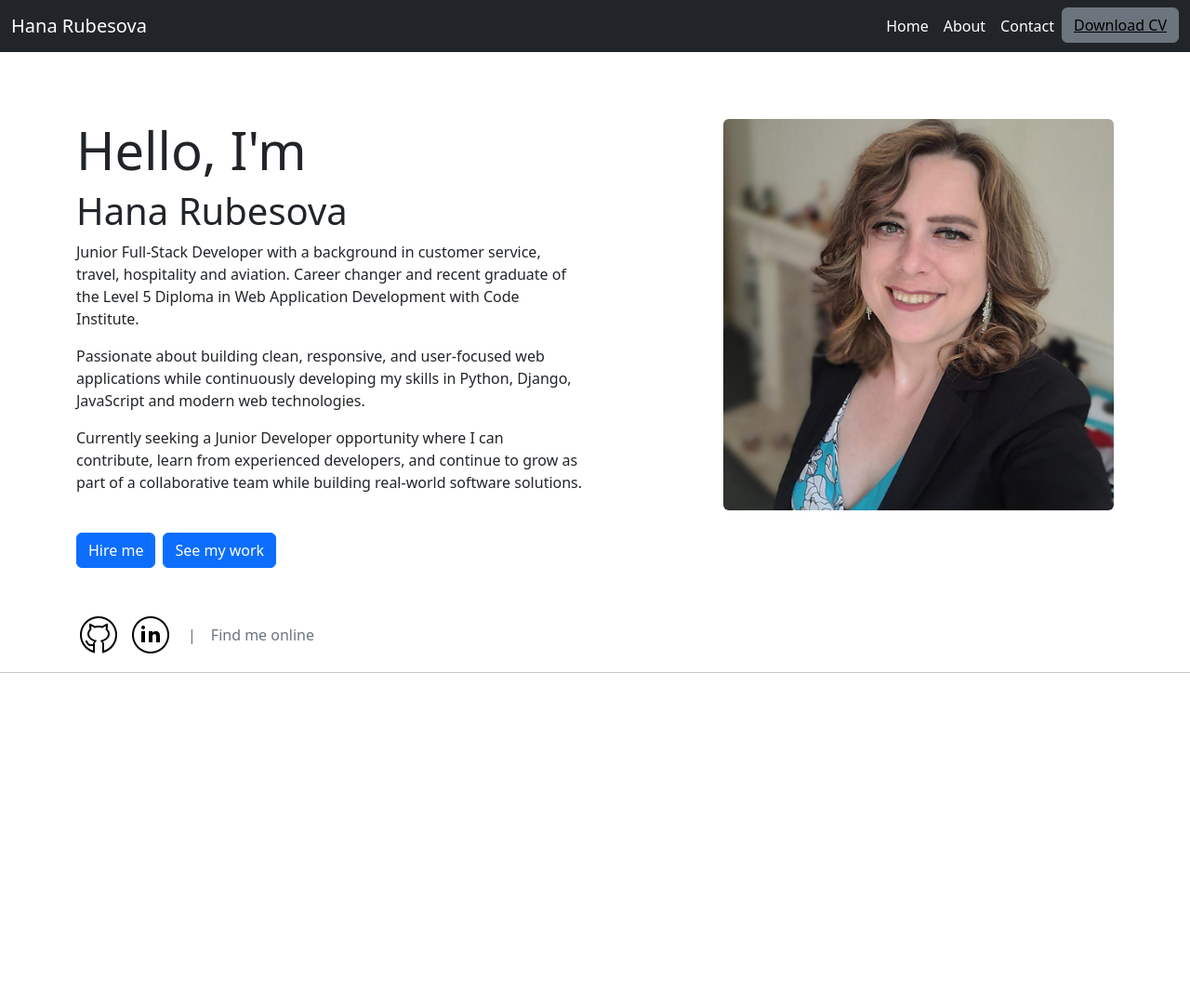
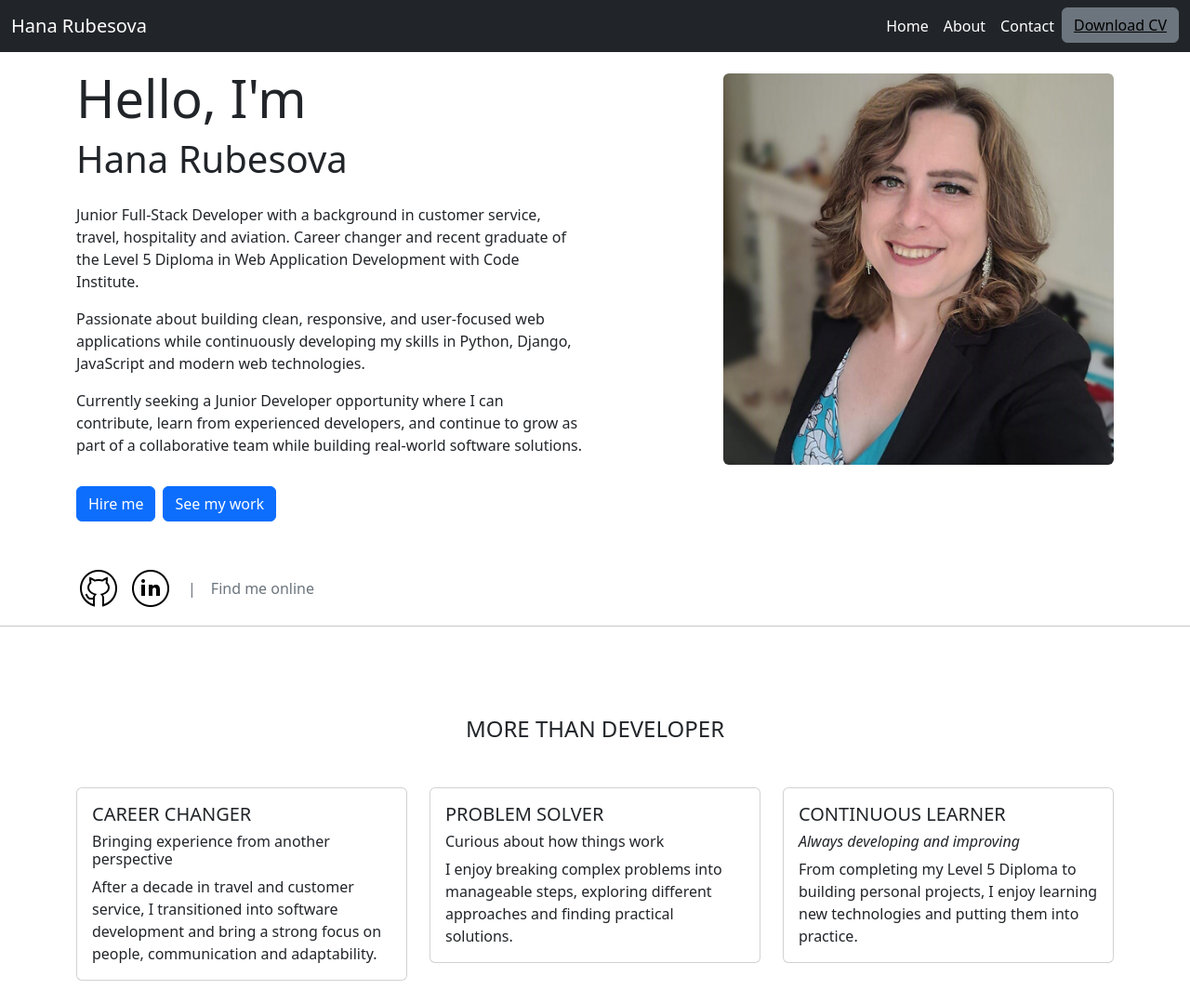
Before and after one commit to Rubina1978/portfolio-1.1, a Django app: page / in a window 1280 px wide. Shown: the whole page at 93% size. Before the commit the page ends 724 px from the top, so only its background shows below. Run offline with Django 5.2, Linux system fonts and the light colour scheme.

Commit message:
Added More than developer cards

```diff
--- a/new_portfolio/templates/base.html
+++ b/new_portfolio/templates/base.html
@@ -34,7 +34,7 @@
 
     <body>
         <header>
-            <nav class="navbar navbar-expand-lg bg-dark">
+            <nav class="navbar navbar-expand-lg bg-dark fixed-top">
                 <div class="container-fluid">
                     <a class="navbar-brand text-white" href="{% url 'home' %}">Hana Rubesova</a>
                     <button class="navbar-toggler" type="button" data-bs-toggle="collapse" data-bs-target="#navbarNav" aria-controls="navbarNav" aria-expanded="false" aria-label="Toggle navigation">
--- a/new_portfolio/templates/home/index.html
+++ b/new_portfolio/templates/home/index.html
@@ -15,7 +15,7 @@
         <div class="row">
             <div class="col col-md-6 mt-4 pt-5">
                 <h1 class="display-4 logo-font">Hello, I'm</h1>
-                <p class="h1"> Hana Rubesova</p>
+                <p class="h1 mb-4"> Hana Rubesova</p>
                 <p>Junior Full-Stack Developer with a background in customer service, travel, hospitality and aviation. Career changer and recent graduate of the Level 5 Diploma in Web Application Development with Code Institute.</p>
                 <p>Passionate about building clean, responsive, and user-focused web applications while continuously developing my skills in Python, Django, JavaScript and modern web technologies.</p>
                 <p>Currently seeking a Junior Developer opportunity where I can contribute, learn from experienced developers, and continue to grow as part of a collaborative team while building real-world software solutions.</p>
@@ -24,7 +24,7 @@
                 <img src="{% static 'images/image-me.jpg' %}" class="img-fluid rounded overflow-hidden  flex-fill image-me mt-4 " alt="Hana Rubesova">
             </div>
         </div>
-        <div class="d-flex flex-wrap align-items-center gap-2 mt-4">
+        <div class="d-flex flex-wrap align-items-center gap-2 mt-3">
             <a href="#" class="btn btn-primary">Hire me</a>
             <a href="#" class="btn btn-primary">See my work</a>
         </div>
@@ -39,12 +39,42 @@
             <span>Find me online</span>
         </div>
     </div>
-
-   <hr>
-
-   <div class="container-cards">
+    <hr>
 
 
+   <div class="container mt-5 pt-5 cards">
+        <div class="row">
+            <div class="col-12">
+                <p class="h4 logo-font text-uppercase text-center mb-5">More Than Developer</p>
+            </div>
+            <div class="col-12 col-md-4 mb-4">
+                <div class="card">
+                    <div class="card-body">
+                        <h5 class="card-title text-uppercase">Career Changer</h5>
+                        <h6>Bringing experience from another perspective</h6>
+                        <p class="card-text">After a decade in travel and customer service, I transitioned into software development and bring a strong focus on people, communication and adaptability.</p>
+                    </div>
+                </div>
+            </div>
+            <div class="col-12 col-md-4 mb-4">
+                <div class="card">
+                    <div class="card-body">
+                        <h5 class="card-title text-uppercase">Problem Solver</h5>
+                        <h6>Curious about how things work</h6>
+                        <p class="card-text">I enjoy breaking complex problems into manageable steps, exploring different approaches and finding practical solutions.</p>
+                    </div>
+                </div>
+            </div>
+            <div class="col-12 col-md-4 mb-4">
+                <div class="card">
+                    <div class="card-body">
+                        <h5 class="card-title text-uppercase">Continuous Learner</h5>
+                        <h6><em>Always developing and improving</em></h6>
+                        <p class="card-text">From completing my Level 5 Diploma to building personal projects, I enjoy learning new technologies and putting them into practice.</p>
+                    </div>
+                </div>
+            </div>
+        </div>
    </div>
 {% endblock %}
 
```
